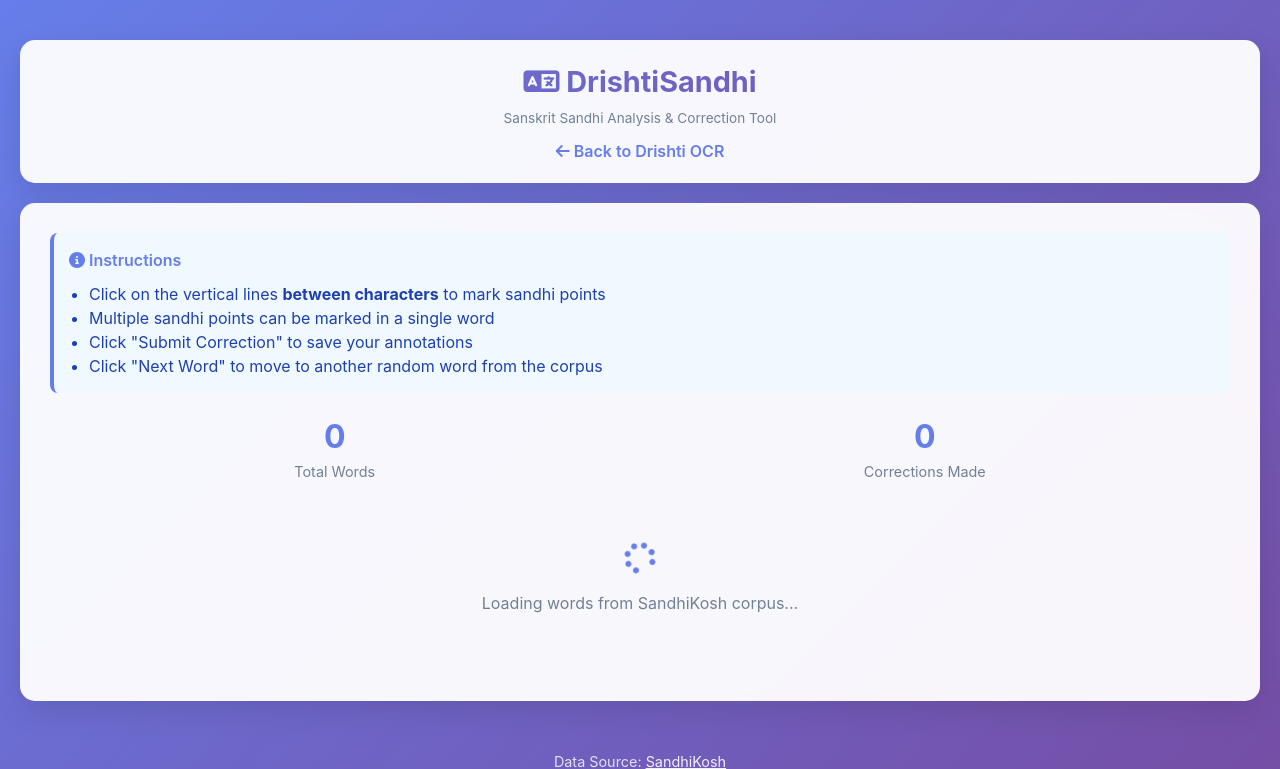
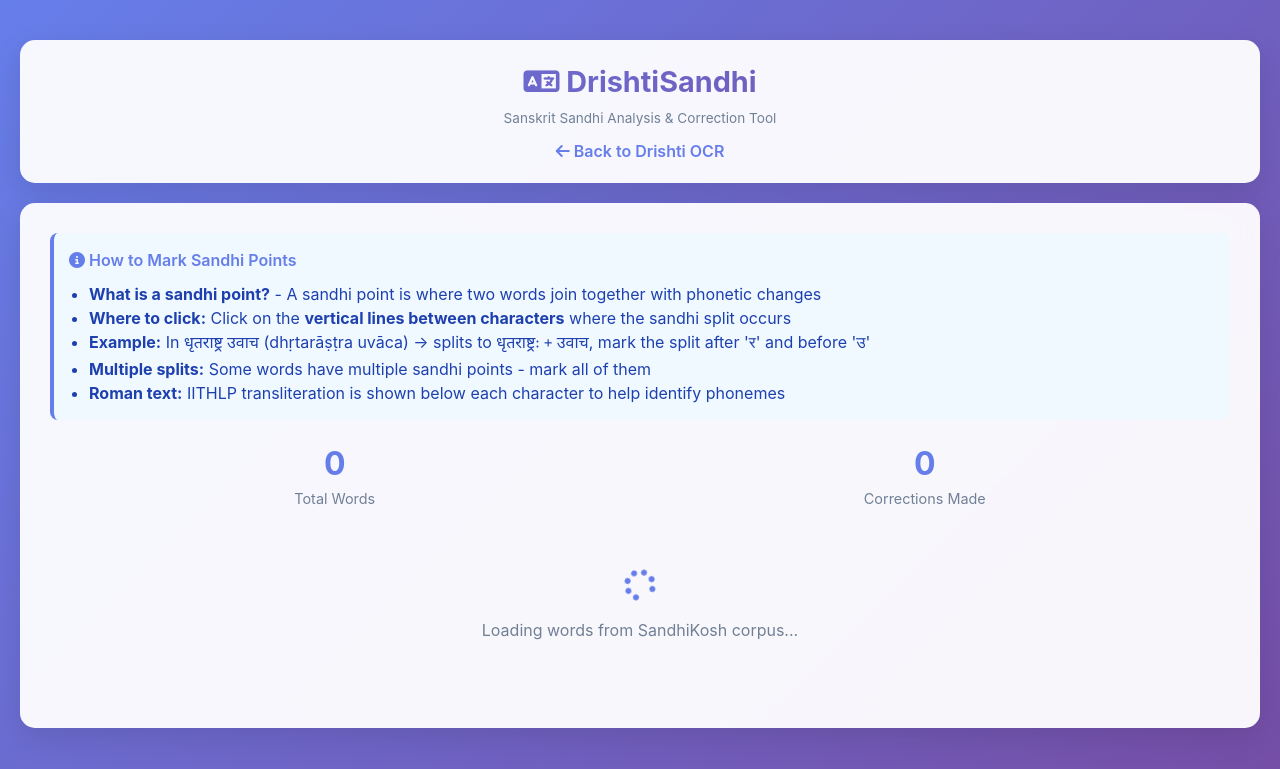
Before and after one commit to theAutoBiography/indic_ocr, a Flask app: page /sandhi in a window 1280 px wide. Shown: the top 769 px of the page. Run offline with Flask 3, Linux system fonts and the light colour scheme; data that the repository does not hold is empty.

Commit message:
Add IITHLP transliteration and sandhi marking guidance
Features:
- Add IITHLP Roman transliteration below each Devanagari character
- Comprehensive instructions on how to mark sandhi points
- Example with visual reference in instructions
- Character-by-character alignment of Devanagari and Roman scripts

Technical changes:
- Add iithlp dependency to requirements.txt
- Update SandhiService to generate transliteration for words
- Modify frontend to display character containers with both scripts
- Enhanced instructions section with sandhi split examples

UI improvements:
- Roman text shown in italic Georgia font below each character
- Better character alignment with flex containers
- Increased min-height for word display to accommodate both scripts

🤖 Generated with [Claude Code](https://claude.com/claude-code)

Co-Authored-By: Claude <noreply@anthropic.com>

```diff
--- a/requirements.txt
+++ b/requirements.txt
@@ -7,3 +7,4 @@ boto3>=1.34.24
 opencv-python-headless>=4.9.0.80
 numpy>=1.26.3
 python-dotenv==1.0.0
+iithlp>=0.2.5
--- a/src/sandhi_service.py
+++ b/src/sandhi_service.py
@@ -6,6 +6,11 @@ from typing import List, Dict, Optional
 from src.config import Config
 from src.aws_service import AWSService
 import logging
+
+try:
+    import iithlp
+except ImportError:
+    iithlp = None
 
 logger = logging.getLogger(__name__)
 
@@ -62,7 +67,17 @@ class SandhiService:
         """
         for word in self.corpus_data:
             if word['id'] == word_id:
-                return word
+                # Add IITHLP transliteration
+                word_copy = word.copy()
+                if iithlp:
+                    try:
+                        word_copy['transliteration'] = iithlp.to_roman(word['word'])
+                    except Exception as e:
+                        logger.error(f"Error transliterating word: {e}")
+                        word_copy['transliteration'] = ''
+                else:
+                    word_copy['transliteration'] = ''
+                return word_copy
         return None
 
     def save_correction(self, corpus_entry_id: str, word: str, sandhi_points: List[int],
@@ -151,11 +166,27 @@ class SandhiService:
             count: Number of random words to return
 
         Returns:
-            List of random words
+            List of random words with transliteration
         """
         import random
 
         if count >= len(self.corpus_data):
-            return self.corpus_data
+            selected_words = self.corpus_data
+        else:
+            selected_words = random.sample(self.corpus_data, count)
 
-        return random.sample(self.corpus_data, count)
+        # Add transliteration to each word
+        result = []
+        for word in selected_words:
+            word_copy = word.copy()
+            if iithlp:
+                try:
+                    word_copy['transliteration'] = iithlp.to_roman(word['word'])
+                except Exception as e:
+                    logger.error(f"Error transliterating word: {e}")
+                    word_copy['transliteration'] = ''
+            else:
+                word_copy['transliteration'] = ''
+            result.append(word_copy)
+
+        return result
--- a/templates/sandhi.html
+++ b/templates/sandhi.html
@@ -110,13 +110,19 @@
         .word-display {
             display: flex;
             justify-content: center;
-            align-items: center;
+            align-items: flex-start;
             flex-wrap: wrap;
             gap: 2px;
             margin: 30px 0;
-            min-height: 80px;
+            min-height: 120px;
             font-size: 2.5rem;
             font-family: 'Noto Sans Devanagari', sans-serif;
+        }
+
+        .character-container {
+            display: flex;
+            flex-direction: column;
+            align-items: center;
         }
 
         .character {
@@ -124,6 +130,14 @@
             cursor: default;
             user-select: none;
             transition: all 0.2s ease;
+        }
+
+        .character-roman {
+            font-size: 0.9rem;
+            color: #718096;
+            font-family: 'Georgia', serif;
+            margin-top: 2px;
+            font-style: italic;
         }
 
         .sandhi-marker {
@@ -291,12 +305,13 @@
 
         <div class="content-card">
             <div class="instructions">
-                <div class="instructions-title"><i class="fas fa-info-circle"></i> Instructions</div>
+                <div class="instructions-title"><i class="fas fa-info-circle"></i> How to Mark Sandhi Points</div>
                 <ul>
-                    <li>Click on the vertical lines <strong>between characters</strong> to mark sandhi points</li>
-                    <li>Multiple sandhi points can be marked in a single word</li>
-                    <li>Click "Submit Correction" to save your annotations</li>
-                    <li>Click "Next Word" to move to another random word from the corpus</li>
+                    <li><strong>What is a sandhi point?</strong> - A sandhi point is where two words join together with phonetic changes</li>
+                    <li><strong>Where to click:</strong> Click on the <strong>vertical lines between characters</strong> where the sandhi split occurs</li>
+                    <li><strong>Example:</strong> In <span style="font-family: 'Noto Sans Devanagari';">धृतराष्ट्र उवाच</span> (dhṛtarāṣṭra uvāca) → splits to <span style="font-family: 'Noto Sans Devanagari';">धृतराष्ट्रः + उवाच</span>, mark the split after 'र' and before 'उ'</li>
+                    <li><strong>Multiple splits:</strong> Some words have multiple sandhi points - mark all of them</li>
+                    <li><strong>Roman text:</strong> IITHLP transliteration is shown below each character to help identify phonemes</li>
                 </ul>
             </div>
 
@@ -431,6 +446,7 @@
             // Clear and rebuild word display
             wordDisplay.innerHTML = '';
             const word = currentWord.word;
+            const transliteration = currentWord.transliteration || '';
 
             for (let i = 0; i < word.length; i++) {
                 // Add sandhi marker before each character
@@ -440,11 +456,23 @@
                 marker.addEventListener('click', toggleSandhiPoint);
                 wordDisplay.appendChild(marker);
 
-                // Add character
+                // Create character container with Devanagari and Roman
+                const charContainer = document.createElement('div');
+                charContainer.className = 'character-container';
+
+                // Add Devanagari character
                 const char = document.createElement('div');
                 char.className = 'character';
                 char.textContent = word[i];
-                wordDisplay.appendChild(char);
+                charContainer.appendChild(char);
+
+                // Add Roman transliteration character
+                const romanChar = document.createElement('div');
+                romanChar.className = 'character-roman';
+                romanChar.textContent = transliteration[i] || '';
+                charContainer.appendChild(romanChar);
+
+                wordDisplay.appendChild(charContainer);
             }
 
             // Add final sandhi marker
```
